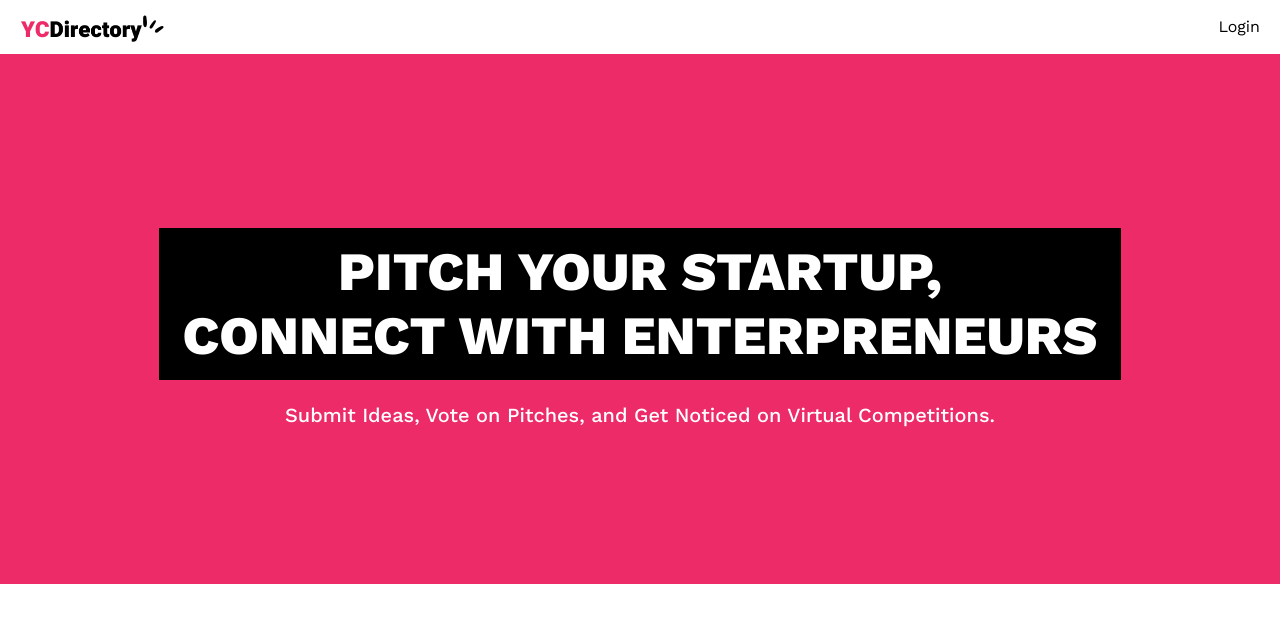
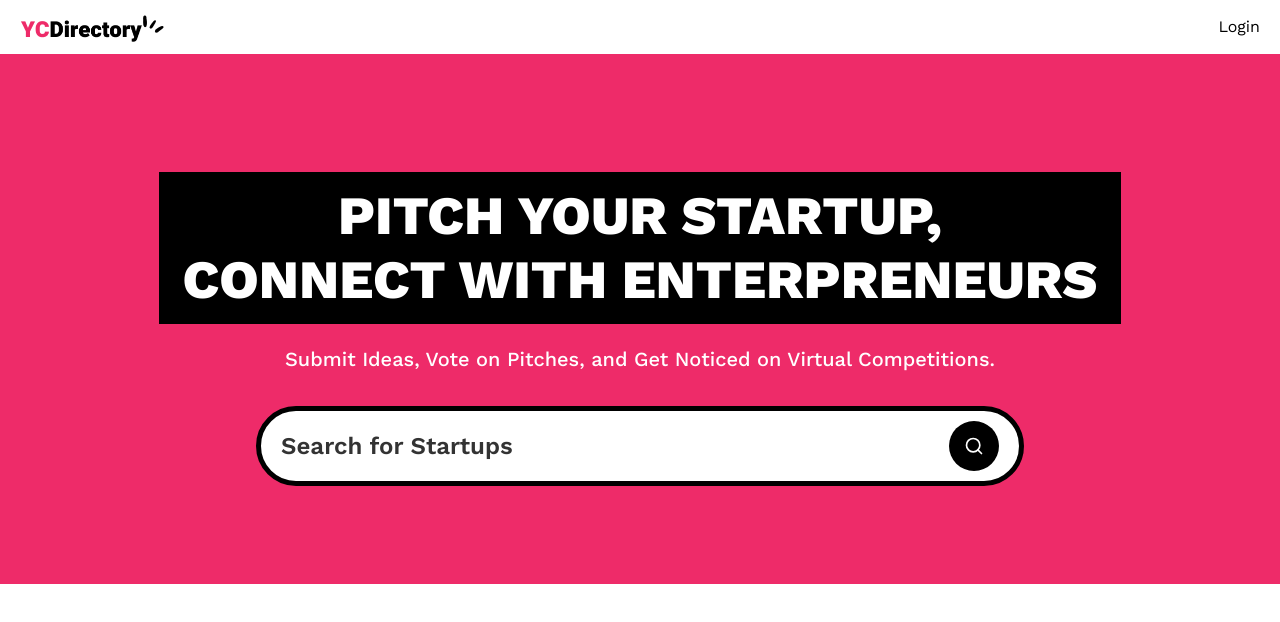
Before and after one commit to Anushka404/YC-Directory, a Next.js app: page / in a window 1280 px wide. Shown: the top 622 px of the page. Built offline with nearby package versions, Linux system fonts and the light colour scheme; no server answers.

Commit message:
Search Form

```diff
--- a/app/(root)/layout.tsx
+++ b/app/(root)/layout.tsx
@@ -1,4 +1,4 @@
-import Navbar from "../components/Navbar";
+import Navbar from "../../components/Navbar";
 
 export default function Layout({children}: Readonly<{ children: React.ReactNode }> ){
     return(
--- a/app/(root)/page.tsx
+++ b/app/(root)/page.tsx
@@ -1,6 +1,11 @@
 import Image from "next/image";
+import SearchForm from "../../components/SearchForm";
 
-export default function Home() {
+export default async function Home({searchParams}:{
+  searchParams: Promise<{query?: string}> //searchParams is a promise that resolves to an object with a query property
+}) {
+  //extract query
+  const query = (await searchParams).query;
   return (
     <>
     <section className="pink_container">
@@ -10,6 +15,7 @@
     <p className="sub-heading !max-w-3xl">
       Submit Ideas, Vote on Pitches, and Get Noticed on Virtual Competitions.
     </p>
+    <SearchForm query={query}/>
     </section>
 
     </>
--- /dev/null
+++ b/components/SearchForm.tsx
@@ -0,0 +1,26 @@
+import React from 'react'
+import { Search } from 'lucide-react' //dependency of shadcn
+import Form from "next/form"
+import SearchFormReset from './SearchFormReset'
+
+const SearchForm = ({query}:{query?: string}) => {
+  return (
+    <Form action="/" scroll={false} className='search-form'>
+        <input
+        name="query"
+        defaultValue={query}
+        className='search-input'
+        placeholder='Search for Startups'
+        />
+        <div className='flex gap-2'>
+            {query && <SearchFormReset />}
+
+            <button type='submit' className='search-btn text-white'>
+            <Search className='size-5'/>
+            </button>
+        </div>
+    </Form>
+  )
+}
+
+export default SearchForm
--- /dev/null
+++ b/components/SearchFormReset.tsx
@@ -0,0 +1,25 @@
+/*In Next.js, components are Server Components by default.
+This means they are rendered on the server and do not have access to the browser's document object.
+However, the SearchFormReset component uses document.querySelector, which is a browser API that is only available on the client side. */
+
+"use client"
+
+import Link from "next/link";
+import {X} from "lucide-react";
+
+const SearchFormReset = () => {
+    const reset = () => {
+        const form = document.querySelector('.search-form') as HTMLFormElement;
+
+        if(form) form.reset();
+    }
+
+    return (
+        <button type="reset" onClick={reset}>
+            <Link href="/" className="search-btn text-white">
+                <X className="size-5" />
+            </Link>
+        </button>
+    )
+}
+export default SearchFormReset
--- /dev/null
+++ b/components/ui/button.tsx
@@ -0,0 +1,57 @@
+import * as React from "react"
+import { Slot } from "@radix-ui/react-slot"
+import { cva, type VariantProps } from "class-variance-authority"
+
+import { cn } from "@/lib/utils"
+
+const buttonVariants = cva(
+  "inline-flex items-center justify-center gap-2 whitespace-nowrap rounded-md text-sm font-medium transition-colors focus-visible:outline-none focus-visible:ring-1 focus-visible:ring-ring disabled:pointer-events-none disabled:opacity-50 [&_svg]:pointer-events-none [&_svg]:size-4 [&_svg]:shrink-0",
+  {
+    variants: {
+      variant: {
+        default:
+          "bg-primary text-primary-foreground shadow hover:bg-primary/90",
+        destructive:
+          "bg-destructive text-destructive-foreground shadow-sm hover:bg-destructive/90",
+        outline:
+          "border border-input bg-background shadow-sm hover:bg-accent hover:text-accent-foreground",
+        secondary:
+          "bg-secondary text-secondary-foreground shadow-sm hover:bg-secondary/80",
+        ghost: "hover:bg-accent hover:text-accent-foreground",
+        link: "text-primary underline-offset-4 hover:underline",
+      },
+      size: {
+        default: "h-9 px-4 py-2",
+        sm: "h-8 rounded-md px-3 text-xs",
+        lg: "h-10 rounded-md px-8",
+        icon: "h-9 w-9",
+      },
+    },
+    defaultVariants: {
+      variant: "default",
+      size: "default",
+    },
+  }
+)
+
+export interface ButtonProps
+  extends React.ButtonHTMLAttributes<HTMLButtonElement>,
+    VariantProps<typeof buttonVariants> {
+  asChild?: boolean
+}
+
+const Button = React.forwardRef<HTMLButtonElement, ButtonProps>(
+  ({ className, variant, size, asChild = false, ...props }, ref) => {
+    const Comp = asChild ? Slot : "button"
+    return (
+      <Comp
+        className={cn(buttonVariants({ variant, size, className }))}
+        ref={ref}
+        {...props}
+      />
+    )
+  }
+)
+Button.displayName = "Button"
+
+export { Button, buttonVariants }
--- a/package.json
+++ b/package.json
@@ -14,6 +14,7 @@
     "react-dom": "$react-dom"
   },
   "dependencies": {
+    "@radix-ui/react-slot": "^1.1.2",
     "@tailwindcss/typography": "^0.5.16",
     "class-variance-authority": "^0.7.1",
     "clsx": "^2.1.1",
```
Also changed, not shown: components/Navbar.tsx (renamed from app/components/Navbar.tsx), 1 other file (tests, documents, lock files or other folders).
